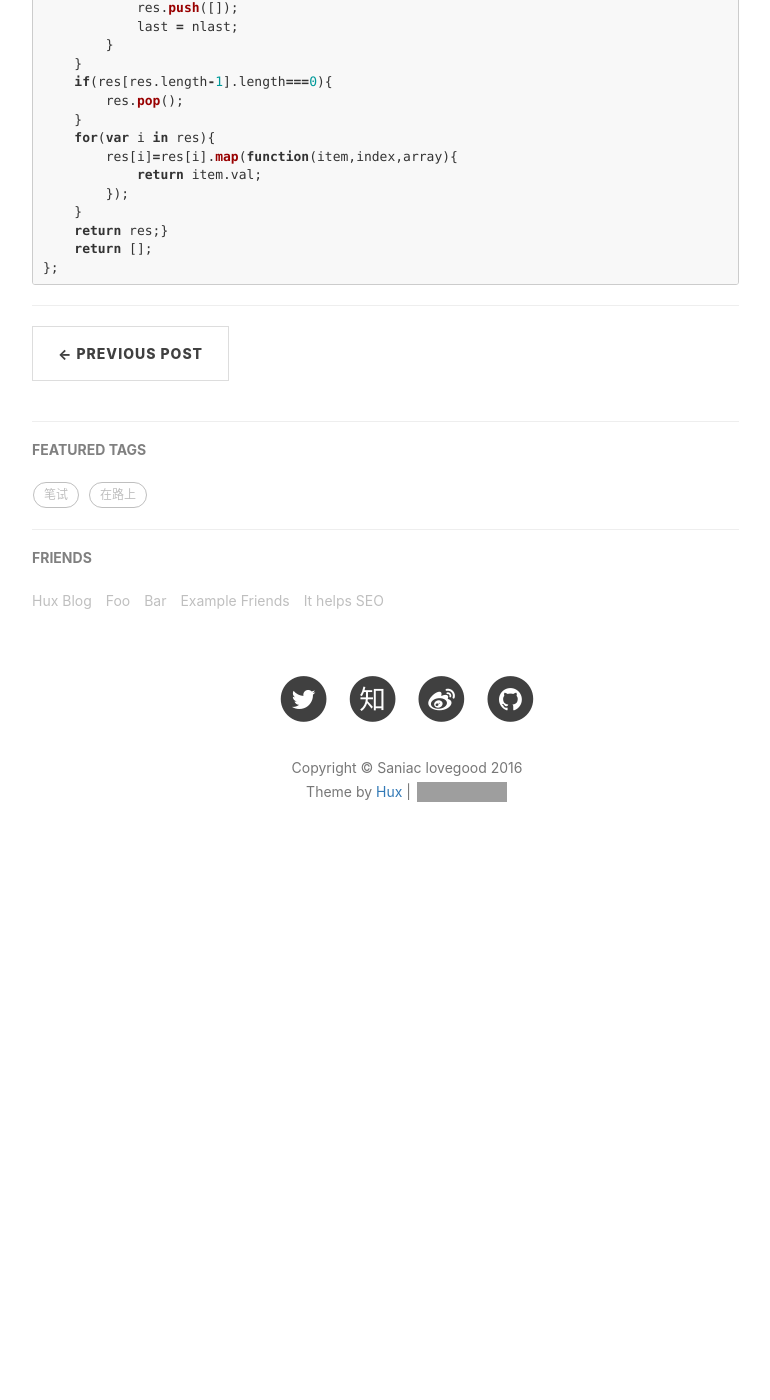
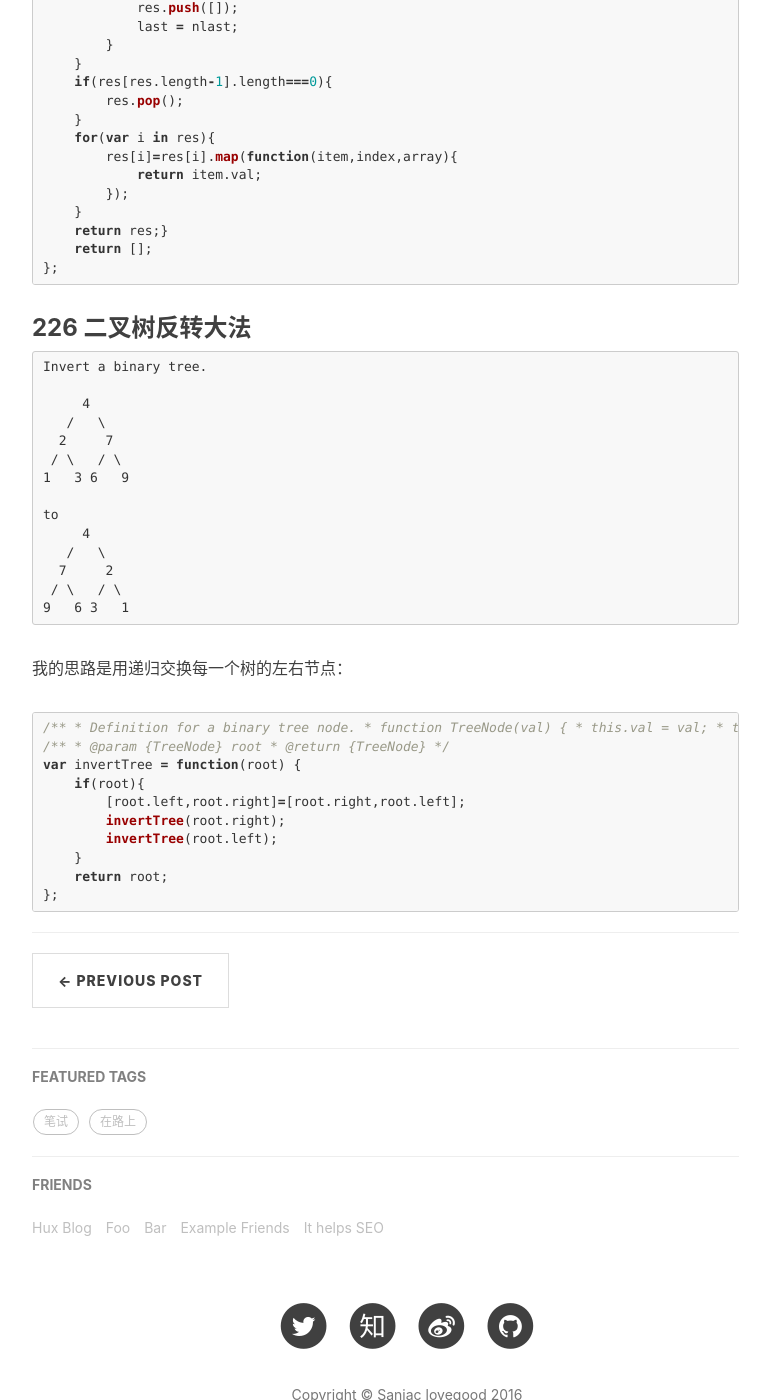
Before and after one commit to SnailSword/SnailSword.github.io, a Jekyll site: the page built from _posts/2016-07-29-Binary-Tree.markdown, in a window 1280 px wide and 1400 px high, scrolled down 2161 px. Shown: the whole window, without its empty margins (233-1003 px from the left). Built offline with Jekyll 4.4.1, drawn with Linux system fonts in a browser that asks for light colours; nearby versions of some CDN libraries; comment, search, counter and statistics services are not loaded; before the commit the page ends 3057 px from its top, so only the background shows below that; some of the changed text lies outside the part shown; grey boxes are pictures that could not be loaded.

Commit message:
又写了一点

````diff
--- a/_posts/2016-07-29-Binary-Tree.markdown
+++ b/_posts/2016-07-29-Binary-Tree.markdown
@@ -1,7 +1,7 @@
 ---
 layout:     post
 title:      "Leetcode二叉树相关题目-JS"
-subtitle:   "扶朕起来，朕还能写一个通宵。"
+subtitle:   "二叉树上二叉果，二叉树下你和我。"
 date:       2016-07-29 17:11:00
 author:     "Saniac"
 header-img: "img/post-bg-js-version.jpg"
@@ -11,7 +11,7 @@ tags:
     - 在路上
 ---
 
-### #102 Binary Tree Level Order Traversal
+### 102 Binary Tree Level Order Traversal
 
 > Given a binary tree, return the level order traversal of its nodes' values. (ie, from left to right, level by level).
 >
@@ -101,3 +101,44 @@ var levelOrder = function(root) {
     return [];
 };
 ```
+
+### 226 二叉树反转大法
+
+    Invert a binary tree.
+
+         4
+       /   \
+      2     7
+     / \   / \
+    1   3 6   9
+
+    to
+         4
+       /   \
+      7     2
+     / \   / \
+    9   6 3   1
+
+我的思路是用递归交换每一个树的左右节点：
+
+```javascript
+/**
+ * Definition for a binary tree node.
+ * function TreeNode(val) {
+ *     this.val = val;
+ *     this.left = this.right = null;
+ * }
+ */
+/**
+ * @param {TreeNode} root
+ * @return {TreeNode}
+ */
+var invertTree = function(root) {
+    if(root){
+        [root.left,root.right]=[root.right,root.left];
+        invertTree(root.right);
+        invertTree(root.left);
+    }
+    return root;
+};
+```
````
Also changed, not shown: _posts/2016-07-26-javascript-exercise.markdown (+36 -0 lines).
